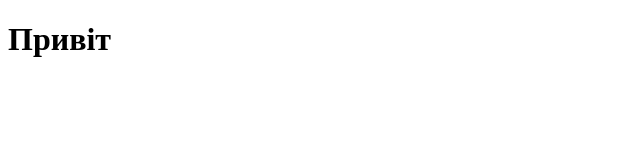
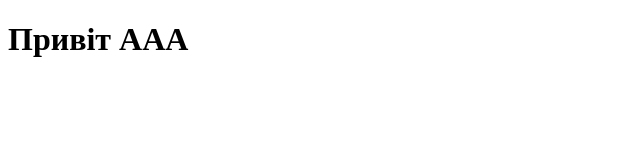
Before and after one commit to Oleg-Kaniuk/Tutorial, a plain HTML site: page index.html in a window 1280 px wide. Shown: the whole page, without its empty margins (0-640 px from the left). Drawn offline with Linux system fonts and the light colour scheme.

Commit message:
Update index.html

```diff
--- a/index.html
+++ b/index.html
@@ -9,7 +9,7 @@
 </head>
 
 <body>
-    <h1>Привіт</h1>
+    <h1>Привіт ААА</h1>
 </body>
 
 </html>
```
